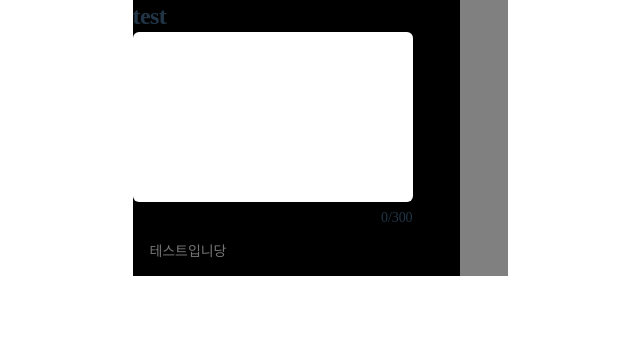
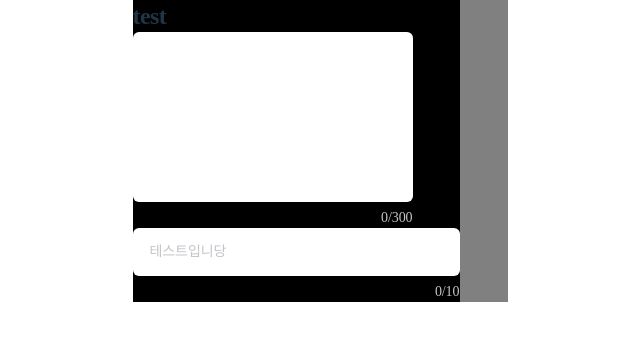
Before and after one commit to sinji2102/WINK-HACKATHON-TEAM2-Client, a React (Vite) app: page /test in a window 1280 px wide. Shown: the top 340 px of the page, without its empty margins (320-960 px from the left). Built offline with nearby package versions, Linux system fonts and the light colour scheme; a web font is replaced by a local one.

Commit message:
design: input 공통 컴포넌트 css 변경

```diff
--- a/src/components/commons/input/textArea/TextArea.styled.js
+++ b/src/components/commons/input/textArea/TextArea.styled.js
@@ -24,7 +24,7 @@ export const TextAreaInput = styled.textarea`
   ${({ theme }) => theme.fonts.body2_long};
 
   &::placeholder {
-    color: ${({ theme }) => theme.colors.gray_600};
+    color: ${({ theme }) => theme.colors.neutral90};
   }
 
   &:focus {
@@ -43,7 +43,7 @@ export const TextCap = styled.p`
   margin: 0;
   margin-top: 0.6rem;
 
-  color: ${({ theme }) => theme.colors.gray_500};
+  color: ${({ theme }) => theme.colors.coolNeutral90};
   text-align: right;
   ${({ theme }) => theme.fonts.body2_normal_medi};
 `;
--- a/src/components/commons/input/textField/TextField.styled.js
+++ b/src/components/commons/input/textField/TextField.styled.js
@@ -1,4 +1,3 @@
-// import { IconTextfiedlDelete } from "@assets/svgs";
 import { Generators } from "../../../../styles/generator";
 import styled from "styled-components";
 
@@ -12,29 +11,30 @@ export const TextFieldWrapper = styled.article`
 `;
 
 export const TextFieldInput = styled.input`
-  width: 100%;
+  width: 33rem;
+  height: 5rem;
   height: ${({ $narrow }) => ($narrow ? "4.2rem" : "4.8rem")};
   padding: 0 1.6rem;
 
   color: ${({ theme, $isDisabled }) =>
-    $isDisabled ? theme.colors.gray_600 : theme.colors.gray_0};
+    $isDisabled ? theme.colors.neutral60 : theme.colors.black0};
 
-  background: ${({ theme }) => theme.colors.gray_800};
+  background: ${({ theme }) => theme.colors.white100};
   border: 1px solid transparent;
   border-radius: 0.6rem;
+
+  // TODO : border 색 추가해 주신 거로 변경하기
 
   ${({ theme }) => theme.fonts.body2_normal_medi};
 
   &::placeholder {
-    color: ${({ theme }) => theme.colors.gray_600};
+    color: ${({ theme }) => theme.colors.coolNeutral90};
   }
 
   &:focus {
-    border: 1px solid ${({ theme }) => theme.colors.gray_0};
+    border: 1px solid ${({ theme }) => theme.colors.black0};
   }
 `;
-
-// export const TextClear = styled(IconTextfiedlDelete)`
 
 export const TextClear = styled.div`
   position: absolute;
@@ -49,7 +49,7 @@ export const TextUnit = styled.p`
   position: absolute;
   right: 1.6rem;
 
-  color: ${({ theme }) => theme.colors.gray_0};
+  color: ${({ theme }) => theme.colors.black0};
   ${({ theme }) => theme.fonts.body2_normal_medi};
 `;
 
@@ -67,7 +67,7 @@ export const TextCap = styled.p`
   margin: 0;
   margin-top: 0.6rem;
 
-  color: ${({ theme }) => theme.colors.gray_500};
+  color: ${({ theme }) => theme.colors.coolNeutral90};
   text-align: right;
   ${({ theme }) => theme.fonts.body2_normal_medi};
 `;
--- a/src/pages/test/Test.jsx
+++ b/src/pages/test/Test.jsx
@@ -29,6 +29,8 @@ const Test = () => {
         placeholder="테스트입니당"
         name="test"
         type="input"
+        maxLength={10}
+        cap={true}
       />
     </TestWrapper>
   );
```
